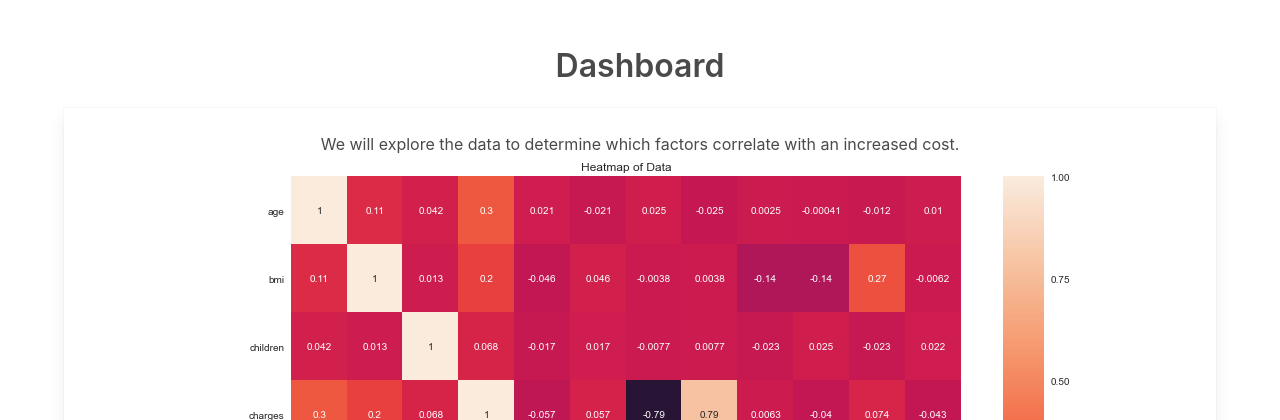
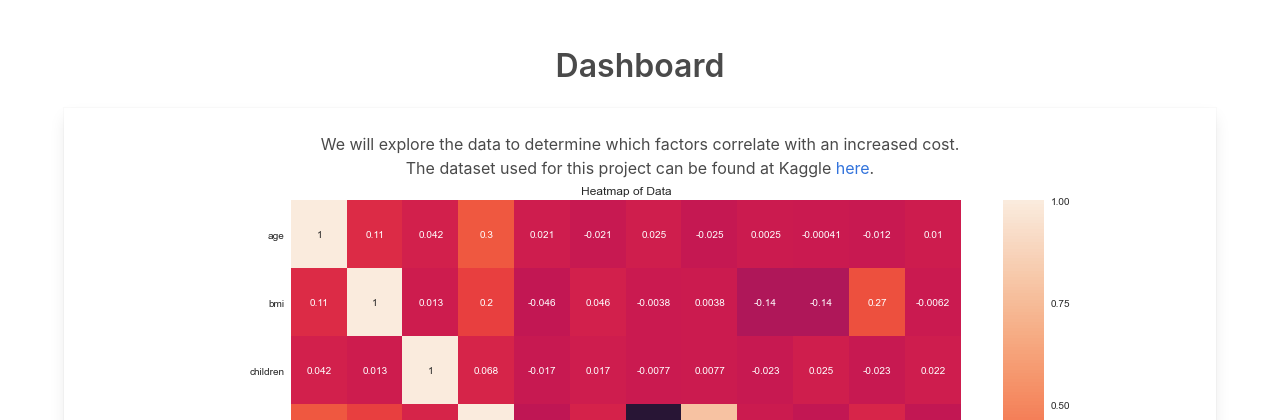
Before and after one commit to osteenw/Insurance-Prediction, a Flask app: page /dashboard in a window 1280 px wide. Shown: the part 52-472 px from the top of the page. Run offline with Flask 2, Linux system fonts and the light colour scheme.

Commit message:
Update dashboard.html

```diff
--- a/templates/dashboard.html
+++ b/templates/dashboard.html
@@ -4,6 +4,7 @@
     <div class="card">
     <br />
         <p class="card-subtitle">We will explore the data to determine which factors correlate with an increased cost.</p>
+        <p>The dataset used for this project can be found at Kaggle <a href="https://www.kaggle.com/mirichoi0218/insurance">here</a>.</p>
         <img alt="Heatmap" src="{{ url_for('static', filename='assets/heatmap.png') }}">
         <p>A heatmap of the data shows the strongest correlation between smoking and charges.</p>
         <p>There is also a lesser
```
